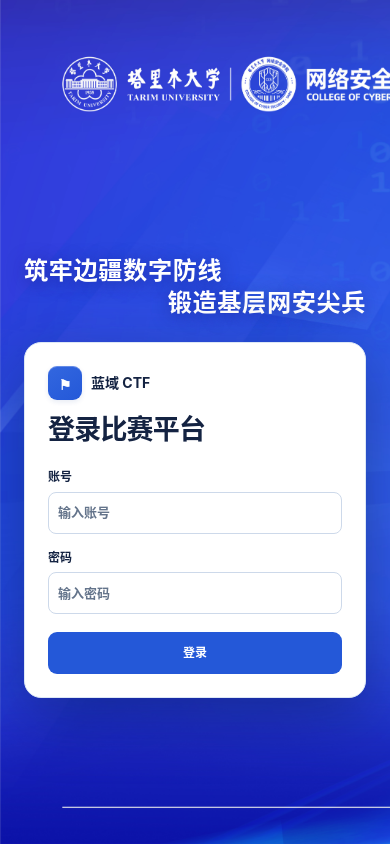
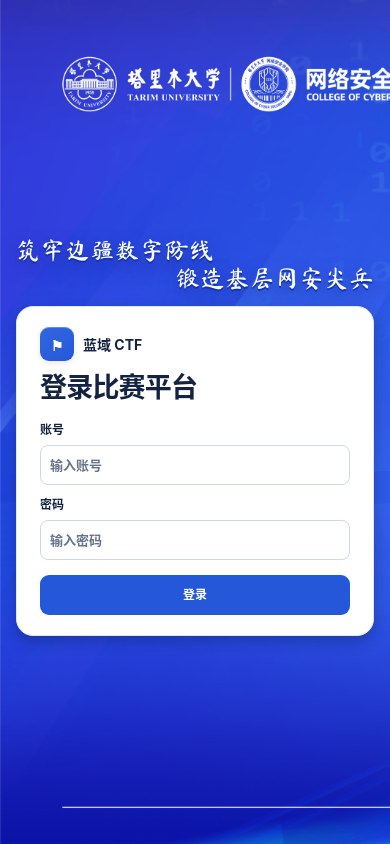
Before and after one commit to gengarbypass/ctf-platform-ssx, a Flask app: page /login in a window 390 px wide. Run offline with Flask 3, Linux system fonts and the light colour scheme; data comes from the database, SQL or seed files in the repository; data that the repository does not hold is empty; parts of the project's set-up code (start-up, migrations or seed data) failed here and were passed over.

Commit message:
Polish the login layout with calligraphy

```diff
--- a/ctf_platform/static/arena.css
+++ b/ctf_platform/static/arena.css
@@ -1,3 +1,11 @@
+@font-face {
+  font-family: "Ma Shan Zheng";
+  src: url("fonts/ma-shan-zheng-login.woff") format("woff");
+  font-style: normal;
+  font-weight: 400;
+  font-display: swap;
+}
+
 #lanyu-arena {
     --arena-blue: #2458d8;
     --arena-bg: #f2f5fb;
@@ -46,23 +54,35 @@
   #lanyu-arena .arena-crumb strong { overflow: hidden; white-space: nowrap; text-overflow: ellipsis; color: var(--arena-ink); font-weight: 650; }
   #lanyu-arena .arena-crumb .arena-icon { width: 13px; height: 13px; color: #8596b0; }
   #lanyu-arena .arena-entry {
+    --entry-art-height: max(100vh, 56.25vw);
     position: relative; isolation: isolate; display: grid;
     min-height: 100vh; background: #293ac0; color: #fff;
   }
   #lanyu-arena .arena-entry-image { position: absolute; z-index: -1; inset: 0; width: 100%; height: 100%; object-fit: cover; object-position: left top; }
   #lanyu-arena .arena-entry-main {
-    display: grid; grid-template-columns: minmax(0, 1fr) minmax(305px, clamp(310px, 27vw, 390px)); align-items: center;
-    width: min(100%, 1520px); margin-inline: auto; gap: clamp(24px, 5.6vw, 92px);
-    padding-inline: clamp(24px, 6vw, 94px);
-    /* Leave room for both school marks in the top 14% of the 16:9 image. */
-    padding-block: max(120px, 17vh, 10vw) clamp(48px, 11vh, 120px);
+    --entry-card-width: min(100%, 390px, 30vw);
+    --entry-top-padding: clamp(70px, 13vh, 140px);
+    display: grid; grid-template-columns: minmax(0, 1fr);
+    grid-template-rows: minmax(min-content, 1fr) auto minmax(min-content, 1fr);
+    justify-items: center; gap: clamp(10px, 1.7vh, 18px);
+    width: 100%; padding-inline: clamp(16px, 4vw, 64px);
+    padding-block: var(--entry-top-padding) clamp(8px, 1.35vh, 16px);
   }
-  #lanyu-arena .arena-entry-intro { display: grid; gap: 24px; min-width: 0; margin-bottom: clamp(12px, 7vh, 72px); }
-  #lanyu-arena .arena-entry-intro h1 { width: min(100%, 690px); font-size: clamp(32px, 3.8vw, 58px); font-weight: 770; line-height: 1.3; letter-spacing: .025em; text-shadow: 0 3px 17px #17218d9c; }
-  #lanyu-arena .arena-entry-intro h1 span { display: block; text-align: left; }
-  #lanyu-arena .arena-entry-intro h1 span + span { text-align: right; }
+  #lanyu-arena .arena-entry-slogan {
+    --entry-letter-spacing: .025em;
+    grid-area: 1 / 1; align-self: end;
+    /* The centered block grows by three character advances at each edge. */
+    width: min(100%, calc(clamp(360px, 38vw, 550px) + (1em + var(--entry-letter-spacing)) * 6));
+    padding-block-start: max(0px, calc(var(--entry-art-height) * .15 - var(--entry-top-padding)));
+    font-family: "Ma Shan Zheng", STXingkai, "华文行楷", KaiTi, "楷体", serif;
+    font-size: clamp(24px, min(3.25vw, 6.25vh), 56px); font-weight: 400;
+    line-height: 1.16; letter-spacing: var(--entry-letter-spacing); color: #f7fbff;
+    text-shadow: 0 2px 0 #1633af, 0 7px 18px #10247f87;
+  }
+  #lanyu-arena .arena-entry-slogan span { display: block; text-align: left; }
+  #lanyu-arena .arena-entry-slogan span + span { text-align: right; }
   #lanyu-arena .arena-entry-event {
-    justify-self: start; display: grid; gap: 4px; width: fit-content; max-width: min(100%, 470px); padding: 11px 15px;
+    grid-area: 3 / 1; align-self: start; display: grid; gap: 4px; width: fit-content; max-width: var(--entry-card-width); padding: 11px 15px;
     border: 1px solid #a9d0ff38; border-radius: var(--arena-radius); background: #061a34c2; color: #deebff;
   }
   #lanyu-arena .arena-entry-event strong { color: #fff; overflow-wrap: anywhere; }
@@ -70,15 +90,16 @@
   #lanyu-arena .arena-entry-event [data-event-summary] { display: -webkit-box; -webkit-box-orient: vertical; -webkit-line-clamp: 2; overflow: hidden; }
   #lanyu-arena .arena-entry-event [data-event-summary]:empty { display: none; }
   #lanyu-arena .arena-entry-form {
-    display: grid; gap: 15px; min-width: 0; padding: clamp(23px, 3.2vw, 39px);
+    grid-area: 2 / 1; display: grid; gap: clamp(9px, 1.4vh, 14px); min-width: 0; width: var(--entry-card-width);
+    padding: clamp(16px, 2.4vh, 24px) clamp(23px, 3.2vw, 39px);
     color: var(--arena-ink); background: var(--arena-paper); border: 1px solid #dce7f5;
-    border-radius: calc(var(--arena-radius) + 5px); box-shadow: 0 18px 62px #04152d58;
+    border-radius: calc(var(--arena-radius) + 5px); box-shadow: 0 6px 14px #04152d45;
   }
   #lanyu-arena .arena-entry-form h2 { font-size: 27px; line-height: 1.25; font-weight: 750; letter-spacing: -.03em; }
-  #lanyu-arena .arena-entry-form > header { margin-bottom: 6px; }
-  #lanyu-arena .arena-entry-brand { display: flex; align-items: center; gap: 9px; min-width: 0; margin-bottom: 13px; font-weight: 720; }
-  #lanyu-arena .arena-entry-form .arena-input { min-height: 42px; }
-  #lanyu-arena .arena-entry-form .arena-btn { width: 100%; min-height: 42px; margin-top: 3px; }
+  #lanyu-arena .arena-entry-form > header { margin-bottom: 4px; }
+  #lanyu-arena .arena-entry-brand { display: flex; align-items: center; gap: 9px; min-width: 0; margin-bottom: 10px; font-weight: 720; }
+  #lanyu-arena .arena-entry-form .arena-input { min-height: 40px; }
+  #lanyu-arena .arena-entry-form .arena-btn { width: 100%; min-height: 40px; margin-top: 3px; }
   #lanyu-arena .arena-frame { display: grid; grid-template-columns: var(--arena-side-width) minmax(0, 1fr); min-height: 680px; background: var(--arena-bg); }
   #lanyu-arena .arena-side { min-width: 0; display: flex; flex-direction: column; padding: 24px 11px 15px; border-right: 1px solid var(--arena-border); background: var(--arena-paper); }
   #lanyu-arena .arena-side-label { margin: 0 9px 10px; color: var(--arena-muted); font-size: 11px; font-weight: 650; }
@@ -303,16 +324,13 @@
     #lanyu-arena .arena-hero { min-height: 196px; padding: 17px; }
     #lanyu-arena .arena-art-shield { transform: translate(-50%, -50%) rotate(-9deg) scale(.84); }
     #lanyu-arena .arena-mode-head { grid-template-columns: minmax(0, 1fr); }
-    #lanyu-arena .arena-entry-main { grid-template-columns: minmax(0, 1fr); align-content: center; }
-    #lanyu-arena .arena-entry-intro { margin-bottom: 0; }
-    #lanyu-arena .arena-entry-form { width: min(100%, 410px); }
+    #lanyu-arena .arena-entry-main { --entry-card-width: min(100%, 390px); }
   }
   @media (max-width: 560px) {
     #lanyu-arena .arena-top { grid-template-columns: minmax(0, 1fr) auto; }
     #lanyu-arena .arena-brand { border-right: 0; height: 52px; }
     #lanyu-arena .arena-crumb { display: none; }
-    #lanyu-arena .arena-entry-main { padding-block-end: 34px; }
-    #lanyu-arena .arena-entry-intro h1 { font-size: clamp(23px, 6.2vw, 32px); }
+    #lanyu-arena .arena-entry-slogan { font-size: clamp(23px, 6.2vw, 32px); }
     #lanyu-arena .arena-frame { grid-template-columns: minmax(0, 1fr); min-height: 0; }
     #lanyu-arena .arena-side { padding: 6px 9px; border: 0; border-bottom: 1px solid var(--arena-border); }
     #lanyu-arena .arena-side-label, #lanyu-arena .arena-profile { display: none; }
--- a/ctf_platform/templates/login.html
+++ b/ctf_platform/templates/login.html
@@ -4,20 +4,10 @@
 <div class="arena-entry" data-login-presentation="{{ url_for('site.login_presentation') }}">
   <img class="arena-entry-image" src="{{ login_background }}" width="4096" height="2304" alt="塔里木大学与网络安全学院" fetchpriority="high">
   <main class="arena-entry-main">
-    <section class="arena-entry-intro" aria-labelledby="arena-entry-slogan">
-      <h1 id="arena-entry-slogan">
-        <span>筑牢边疆数字防线</span>
-        <span>锻造基层网安尖兵</span>
-      </h1>
-      <div class="arena-entry-event" data-login-event{% if not g.contest %} hidden{% endif %}>
-        <div class="arena-actions">
-          <strong data-event-title>{{ g.contest.title if g.contest else '' }}</strong>
-          <span class="arena-pill hero-status" data-event-status>{{ g.match.label if g.match else '' }}</span>
-        </div>
-        <p data-event-summary>{{ g.contest.summary if g.contest else '' }}</p>
-        <p data-event-schedule>{{ contest_schedule(g.contest) ~ ' · ' ~ timezone if g.contest else '' }}</p>
-      </div>
-    </section>
+    <h1 class="arena-entry-slogan" id="arena-entry-slogan">
+      <span>筑牢边疆数字防线</span>
+      <span>锻造基层网安尖兵</span>
+    </h1>
     <form class="arena-entry-form" action="{{ url_for('site.login') }}" method="post" aria-labelledby="arena-login-title">
       {{ ui.csrf() }}
       <header>
@@ -29,6 +19,14 @@
       {% if error %}<div class="arena-feedback error" role="alert">{{ error }}</div>{% endif %}
       <button class="arena-btn primary" type="submit">登录</button>
     </form>
+    <div class="arena-entry-event" data-login-event{% if not g.contest %} hidden{% endif %}>
+      <div class="arena-actions">
+        <strong data-event-title>{{ g.contest.title if g.contest else '' }}</strong>
+        <span class="arena-pill hero-status" data-event-status>{{ g.match.label if g.match else '' }}</span>
+      </div>
+      <p data-event-summary>{{ g.contest.summary if g.contest else '' }}</p>
+      <p data-event-schedule>{{ contest_schedule(g.contest) ~ ' · ' ~ timezone if g.contest else '' }}</p>
+    </div>
   </main>
 </div>
 {% endblock %}
```
Also changed, not shown: ctf_platform/static/fonts/ma-shan-zheng-OFL.txt (added, +93 -0 lines), ctf_platform/static/fonts/ma-shan-zheng-login.woff (added).
